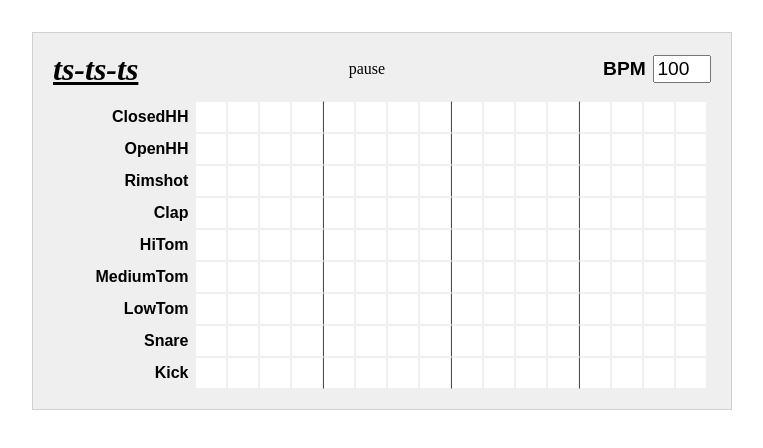
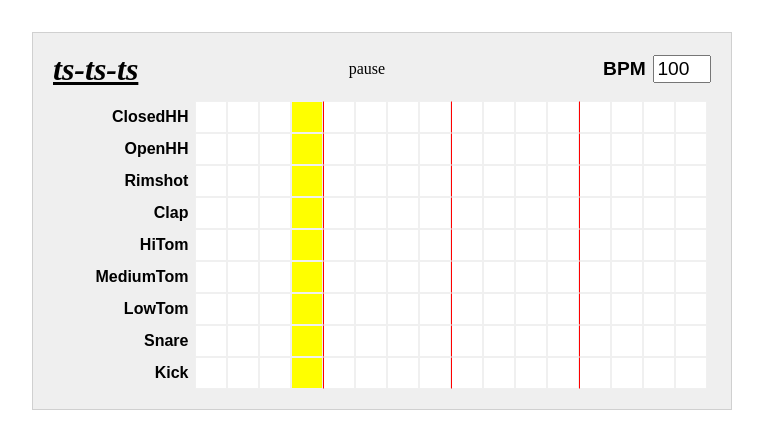
Before and after one commit to tbtommyb/ts-ts-ts, a React (Vite) app: page / in a window 1280 px wide. Shown: the top 448 px of the page, without its empty margins (258-1021 px from the left). Built offline with nearby package versions, Linux system fonts and the light colour scheme.

Commit message:
Drive clock from external Operator source

```diff
--- a/src/components/Cell.tsx
+++ b/src/components/Cell.tsx
@@ -5,11 +5,12 @@ import { CellIdent } from "../store/types";
 interface CellProps {
   ident: CellIdent
   selected: boolean
+  current: boolean
   handleClick(ident: CellIdent): any
 }
 
-const Cell: FC<CellProps> = ({ ident, selected, handleClick }) => {
-  const styles = cx("cell", selected && "selected");
+const Cell: FC<CellProps> = ({ ident, selected, current, handleClick }) => {
+  const styles = cx("cell", selected && "selected", current && "current");
 
   return (
     <div className={styles} onClick={() => handleClick(ident)}></div>
--- a/src/components/DrumMachine.tsx
+++ b/src/components/DrumMachine.tsx
@@ -1,4 +1,5 @@
-import React, { FC } from "react";
+import React, { Component } from "react";
+import { BehaviorSubject } from "rxjs";
 import Instruments from "../instruments";
 
 import Grid from "./Grid";
@@ -7,7 +8,16 @@ interface DrumMachineProps {
   instruments: Array<Instruments>
 }
 
-const DrumMachine: FC<DrumMachineProps> = props => {
+type DrumMachineState = {
+  clock$: BehaviorSubject<number>
+}
+
+class DrumMachine extends Component<DrumMachineProps, DrumMachineState> {
+  state: DrumMachineState = {
+    clock$: new BehaviorSubject((60 / 100) * 250)
+  }
+
+  render() {
     return (
       <div id="grid" className="centre">
         <div className="row bpm-input">
@@ -18,9 +28,10 @@ const DrumMachine: FC<DrumMachineProps> = props => {
             <input id="bpm" name="bpm" type="number" min="1" max="200" defaultValue="100" />
           </div>
         </div>
-      <Grid instruments={props.instruments} />
+        <Grid instruments={this.props.instruments} />
       </div>
     );
   }
+}
 
 export default DrumMachine;
--- a/src/components/Grid.tsx
+++ b/src/components/Grid.tsx
@@ -14,7 +14,8 @@ interface GridProps {
 
 
 const Grid: FC<GridProps> = props => {
-  const activeCells = useSelector((state: RootState) => state.cells.activeCells)
+  const activeCells = useSelector((state: RootState) => state.activeCells);
+  const step = useSelector((state: RootState) => state.step);
   const dispatch = useDispatch();
   const { instruments } = props;
   const cellArray = [...Array(numCells).keys()];
@@ -28,7 +29,7 @@ const Grid: FC<GridProps> = props => {
           <div className="cells-row"> {
             cellArray.map(position => {
               let ident = `cell-${instrument}-${position}`;
-              return <Cell key={ident} ident={ident} selected={activeCells.has(ident)} handleClick={toggle} />
+              return <Cell key={ident} ident={ident} selected={activeCells.has(ident)} current={position === step} handleClick={toggle} />
             })
           }</div>
         </div>
--- a/src/index.tsx
+++ b/src/index.tsx
@@ -2,12 +2,29 @@ import React from "react";
 import ReactDOM from "react-dom";
 import { createStore } from "redux";
 import { Provider } from "react-redux";
+import { rootReducer } from "./store/reducers";
+import { BehaviorSubject, interval } from "rxjs";
+import { take, repeat, switchMap } from "rxjs/operators";
 
 import DrumMachine from "./components/DrumMachine";
 import instruments from "./instruments";
-import drumMachine from "./store/reducers";
+import { tick } from "./store/actions";
 
-const store = createStore(drumMachine);
+const store = createStore(rootReducer);
+
+const STEPS = 16;
+const DEFAULT_BPM = 60;
+const bpmToInterval = (bpm: number) => {
+  return (60 / bpm) * 250;
+};
+
+const steps$ = new BehaviorSubject(bpmToInterval(DEFAULT_BPM));
+steps$.pipe(
+  switchMap((bpm: number) => interval(bpm)),
+  take(STEPS),
+  repeat(),
+  v => v
+).subscribe(x => store.dispatch(tick(x)));
 
 ReactDOM.render(
   <Provider store={store}>
--- a/src/store/actions.ts
+++ b/src/store/actions.ts
@@ -1,4 +1,7 @@
-import { CellIdent, TOGGLE_CELL, DrumMachineTypes } from "./types";
+import { CellIdent, TICK, TOGGLE_CELL, DrumMachineTypes } from "./types";
+import { interval } from "rxjs";
+import { take, repeat, switchMap, mapTo } from "rxjs/operators";
+import { ofType } from "redux-observable";
 
 export function toggleCell(cell: CellIdent): DrumMachineTypes {
   return {
@@ -6,3 +9,10 @@ export function toggleCell(cell: CellIdent): DrumMachineTypes {
     payload: cell
   }
 }
+
+export function tick(step: number): DrumMachineTypes {
+  return {
+    type: TICK,
+    step
+  }
+}
--- a/src/store/reducers.ts
+++ b/src/store/reducers.ts
@@ -1,11 +1,11 @@
-import { combineReducers } from "redux";
-import { DrumMachineState, DrumMachineTypes, TOGGLE_CELL, CellIdent } from "./types";
+import { DrumMachineState, DrumMachineTypes, TOGGLE_CELL, TICK, CellIdent } from "./types";
 
 const initialState: DrumMachineState = {
-  activeCells: new Set<CellIdent>()
+  activeCells: new Set<CellIdent>(),
+  step: 0
 }
 
-export function cellsReducer(state = initialState, action: DrumMachineTypes): DrumMachineState {
+export function rootReducer(state = initialState, action: DrumMachineTypes): DrumMachineState {
   switch (action.type) {
     case TOGGLE_CELL:
       let newState = new Set(state.activeCells);
@@ -15,13 +15,11 @@ export function cellsReducer(state = initialState, action: DrumMachineTypes): Dr
         newState.add(action.payload);
       }
       return { ...state, activeCells: newState };
+    case TICK:
+      return { ...state, step: action.step };
     default:
       return state
   }
 }
 
-const rootReducer = combineReducers({ cells: cellsReducer });
-
 export type RootState = ReturnType<typeof rootReducer>;
-
-export default rootReducer;
--- a/src/store/types.ts
+++ b/src/store/types.ts
@@ -2,6 +2,7 @@ export type CellIdent = string;
 
 export interface DrumMachineState {
   activeCells: Set<CellIdent>
+  step: number
 }
 
 export const TOGGLE_CELL = "TOGGLE_CELL";
@@ -11,4 +12,11 @@ interface ToggleCellAction {
   payload: CellIdent
 }
 
-export type DrumMachineTypes = ToggleCellAction
+export const TICK = "TICK";
+
+interface TickAction {
+  type: typeof TICK
+  step: number
+}
+
+export type DrumMachineTypes = ToggleCellAction | TickAction;
```
Lines whose indentation alone changed are shown as unchanged.
